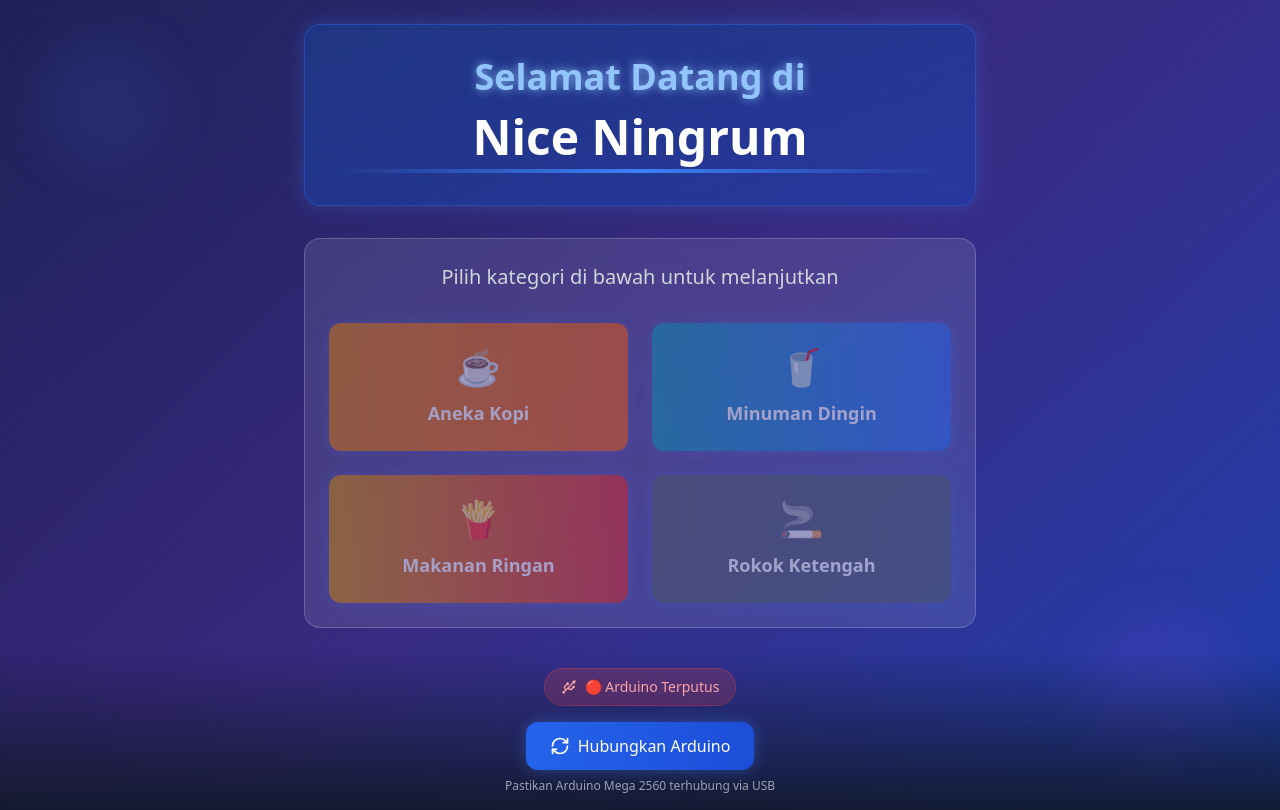
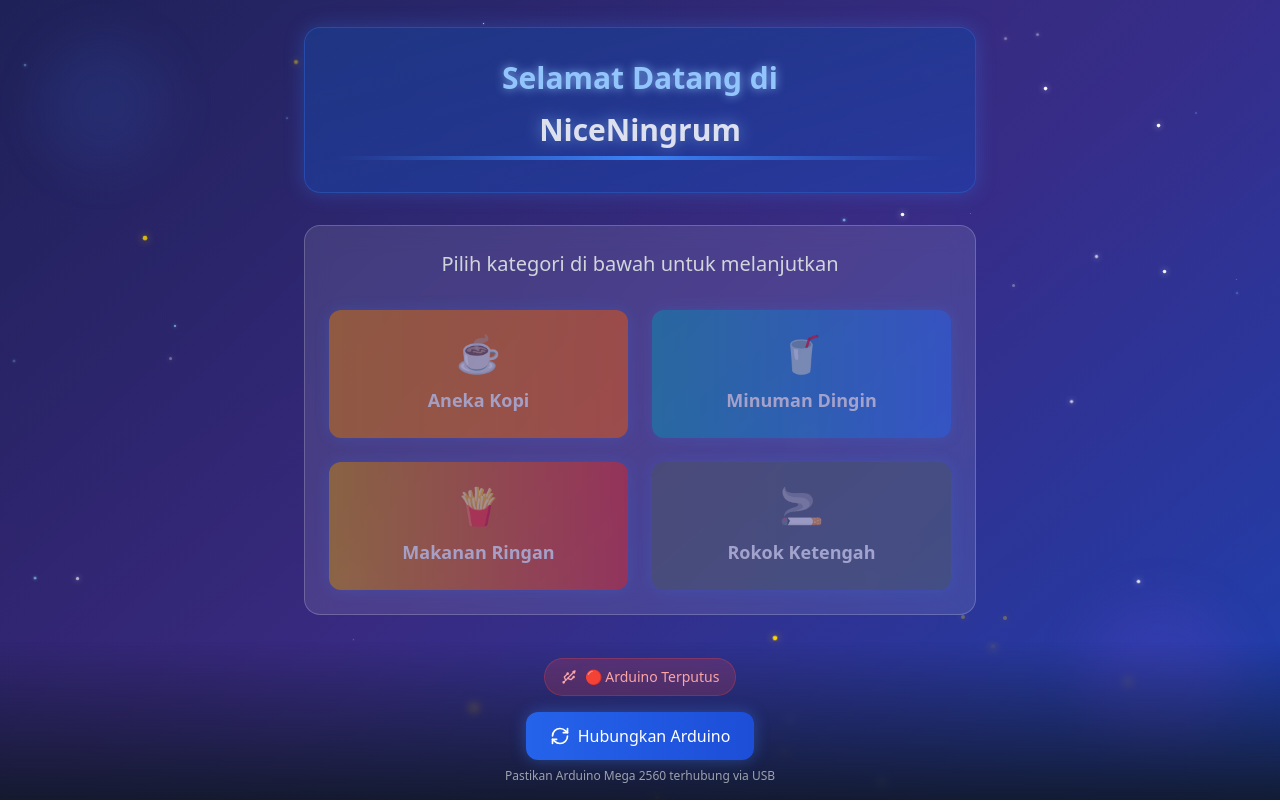
Before and after one commit to wamimsuwito/sentuh-kontrol-cerdas, a React (Vite) app: page / in a window 1280 px wide. Built offline with nearby package versions, Linux system fonts and the light colour scheme.

Commit message:
Refactor: Improve HomeScreen title and add star effect
- Changed "Nice ningrum" to "NiceNingrum" with smaller font.
- Added a subtle blinking effect to the title.
- Added a star effect with many blinking stars.

```diff
--- a/src/components/HomeScreen.tsx
+++ b/src/components/HomeScreen.tsx
@@ -67,16 +67,32 @@ const HomeScreen: React.FC = () => {
       <div className="absolute top-10 left-10 w-32 h-32 bg-blue-500/10 rounded-full blur-xl"></div>
       <div className="absolute bottom-10 right-10 w-40 h-40 bg-purple-500/10 rounded-full blur-xl"></div>
 
+      {/* Twinkling Stars */}
+      <div className="stars-container">
+        {[...Array(50)].map((_, i) => (
+          <div
+            key={i}
+            className="star"
+            style={{
+              left: `${Math.random() * 100}%`,
+              top: `${Math.random() * 100}%`,
+              animationDelay: `${Math.random() * 4}s`,
+              animationDuration: `${2 + Math.random() * 3}s`
+            }}
+          ></div>
+        ))}
+      </div>
+
       {/* Main Content - Takes most of the space */}
       <div className="flex-1 flex flex-col items-center justify-center p-6 relative z-10">
         <div className="w-full max-w-2xl">
           {/* Header */}
-          <div className="futuristic-card p-8 mb-8 text-center">
-            <h1 className="text-4xl font-bold neon-glow mb-4">
+          <div className="futuristic-card p-8 mb-8 text-center relative">
+            <h1 className="text-3xl font-bold neon-glow mb-4">
               Selamat Datang di
             </h1>
-            <h2 className="text-5xl font-bold text-white mb-2">
-              Nice Ningrum
+            <h2 className="text-3xl font-bold text-white mb-2 blinking-smooth">
+              NiceNingrum
             </h2>
             <div className="w-full h-1 bg-gradient-to-r from-transparent via-blue-500 to-transparent rounded-full"></div>
           </div>
--- a/src/index.css
+++ b/src/index.css
@@ -77,6 +77,51 @@
   .blinking-text {
     animation: blink 1.5s ease-in-out infinite;
   }
+
+  .blinking-smooth {
+    animation: blinkSmooth 3s ease-in-out infinite;
+  }
+
+  .stars-container {
+    position: absolute;
+    top: 0;
+    left: 0;
+    width: 100%;
+    height: 100%;
+    overflow: hidden;
+    pointer-events: none;
+  }
+
+  .star {
+    position: absolute;
+    width: 3px;
+    height: 3px;
+    background: white;
+    border-radius: 50%;
+    animation: twinkle 3s ease-in-out infinite;
+    box-shadow: 0 0 6px rgba(255, 255, 255, 0.8);
+  }
+
+  .star:nth-child(2n) {
+    width: 2px;
+    height: 2px;
+    background: #87ceeb;
+    box-shadow: 0 0 4px rgba(135, 206, 235, 0.8);
+  }
+
+  .star:nth-child(3n) {
+    width: 4px;
+    height: 4px;
+    background: #ffd700;
+    box-shadow: 0 0 8px rgba(255, 215, 0, 0.8);
+  }
+
+  .star:nth-child(4n) {
+    width: 1px;
+    height: 1px;
+    background: #f0f8ff;
+    box-shadow: 0 0 3px rgba(240, 248, 255, 0.6);
+  }
 }
 
 @keyframes blink {
@@ -84,7 +129,29 @@
   51%, 100% { opacity: 0.3; }
 }
 
+@keyframes blinkSmooth {
+  0%, 100% {
+    opacity: 1;
+    text-shadow: 0 0 20px rgba(147, 197, 253, 0.8);
+  }
+  50% {
+    opacity: 0.4;
+    text-shadow: 0 0 5px rgba(147, 197, 253, 0.3);
+  }
+}
+
 @keyframes pulse {
   0%, 100% { opacity: 1; }
   50% { opacity: 0.7; }
 }
+
+@keyframes twinkle {
+  0%, 100% {
+    opacity: 0.3;
+    transform: scale(1);
+  }
+  50% {
+    opacity: 1;
+    transform: scale(1.2);
+  }
+}
```
